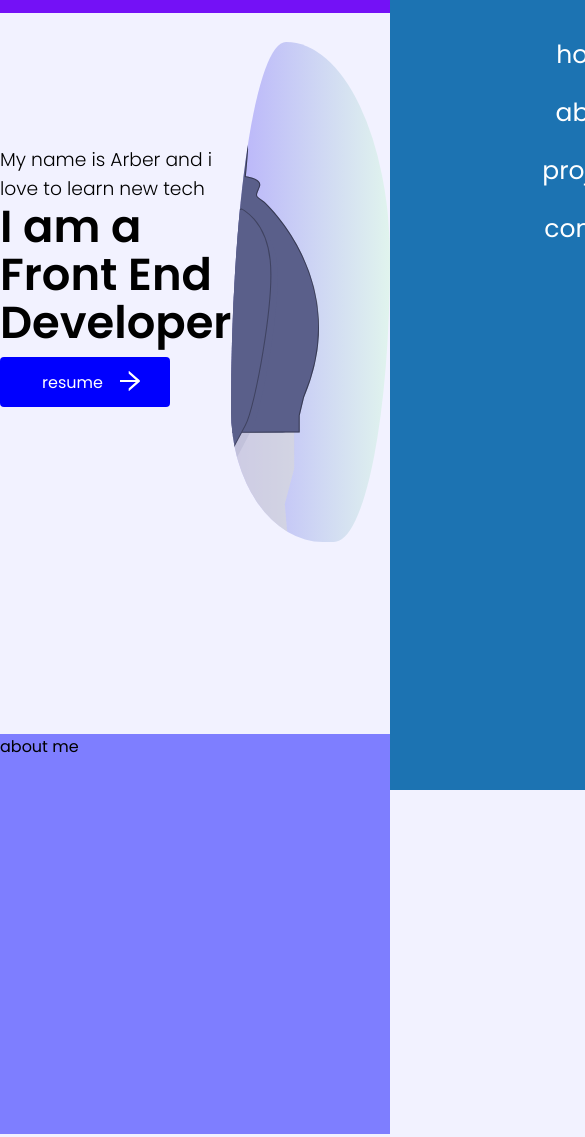
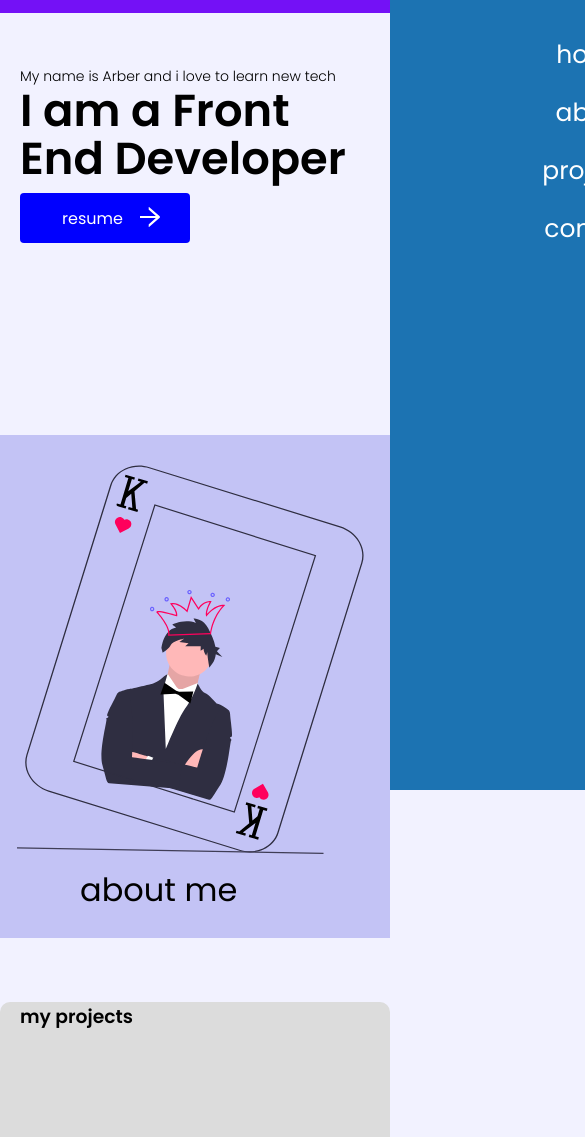
Before and after one commit to arberLisaj/personalWebsite, a plain HTML site: page index.html in a window 390 px wide. Shown: the part 54-1191 px from the top of the page, 585 px wide, since content can reach past the window. Drawn offline with nearby package versions, Linux system fonts and the light colour scheme.

Commit message:
added som

```diff
--- a/app.js
+++ b/app.js
@@ -29,3 +29,9 @@ gsap.to('#button', {
     opacity: 1,
 },
     '=-.3')
+
+gsap.from('.self-portrait', {
+    duration: 1,
+    y: -499,
+},
+    '=--3')
--- a/index.html
+++ b/index.html
@@ -5,6 +5,7 @@
     <meta charset="UTF-8">
     <meta http-equiv="X-UA-Compatible" content="IE=edge">
     <meta name="viewport" content="width=device-width, initial-scale=1.0">
+    <link rel="shortcut icon" href="images/favicon.svg" type="image/x-icon">
     <link rel="stylesheet" href="style.css">
     <script src="app.js" defer></script>
     <title>arber.com</title>
@@ -13,6 +14,7 @@
 <body>
 
     <header>
+
         <div class="header-container">
             <a id="logo" href="index.html">.webDev(<span>arber</span>)</a>
 
@@ -52,15 +54,20 @@
 
     <section id="about">
         <div class="about-container">
-            about me
+            <img id="king" src="images/king.svg">
+            <h3 class="label">about me</h3>
+
         </div>
     </section>
 
     <section id="projects">
-        projects
+        <h3 class="label">my projects</h3>
     </section>
 
-    <section id="contact">contact me</section>
+    <section id="contact">
+        <h3 class="label">contact me</h3>
+        <img src="images/contact.svg">
+    </section>
 
     <footer>
         <div class="footer-container">
--- a/style.css
+++ b/style.css
@@ -7,6 +7,8 @@
     list-style-type: none;
     scroll-behavior: smooth;
     scroll-padding-top: 7em;
+    /* outline: 1px solid black; */
+
 }
 
 body {
@@ -94,7 +96,7 @@ header {
     align-items: center;
     max-width: 1200px;
     margin: auto;
-    max-height: 100vh;
+    /* max-height: 100vh; */
     padding-top: 4em;
     z-index: -1;
 }
@@ -172,9 +174,20 @@ header {
 
 #about {
     margin-top: 12em;
+    padding-block: 1.5em;
+    background-color: rgb(195, 195, 245);
+    margin-bottom: 4em;
+}
+
+#king {
     height: 400px;
-    background-color: rgb(126, 126, 255);
-    margin-bottom: 4em;
+    transform: rotate(1deg);
+}
+
+#about h3 {
+    font-size: 2rem;
+    font-weight: normal;
+    margin-left: 60px;
 }
 
 .about-container,
@@ -185,7 +198,7 @@ header {
 
 #projects {
     height: 900px;
-    width: 1200px;
+    max-width: 1200px;
     background-color: gainsboro;
     margin: auto;
     border-radius: 10px;
@@ -304,4 +317,29 @@ footer {
     .open-nav {
         transform: translate(0);
     }
+
+
+    /* main section  */
+
+    .self-portrait {
+        display: none;
+
+    }
+
+    #hero h1 {
+        font-size: 20px;
+    }
+
+    #hero h3 {
+        font-size: 14px;
+        padding-top: 4em;
+    }
+
+    #hero,
+    #about,
+    #projects,
+    #contact,
+    .footer-container {
+        padding-inline: 20px;
+    }
 }
```
Also changed, not shown: images/contact.svg (added), images/favicon.svg (added), images/king.svg (added).
